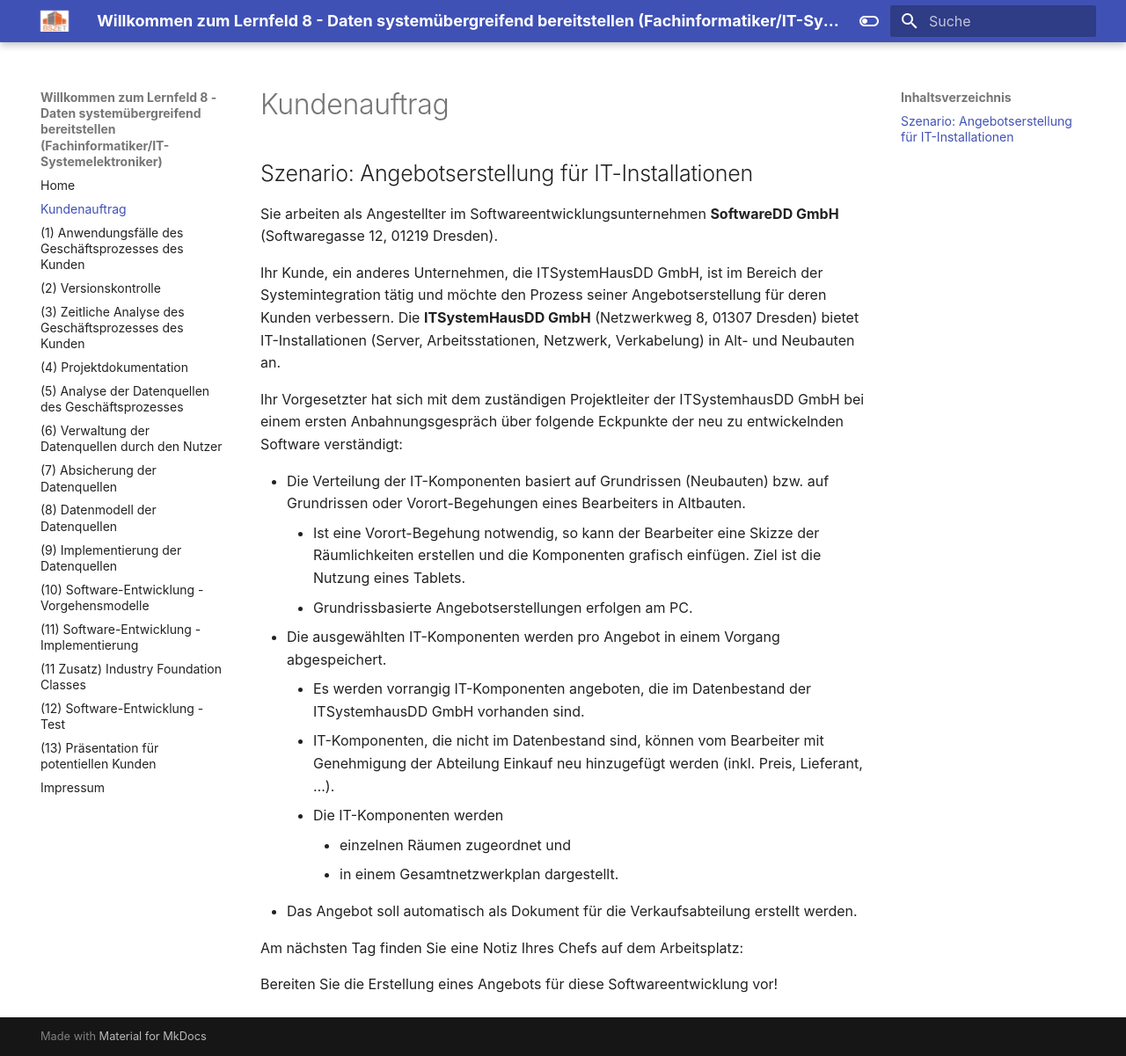
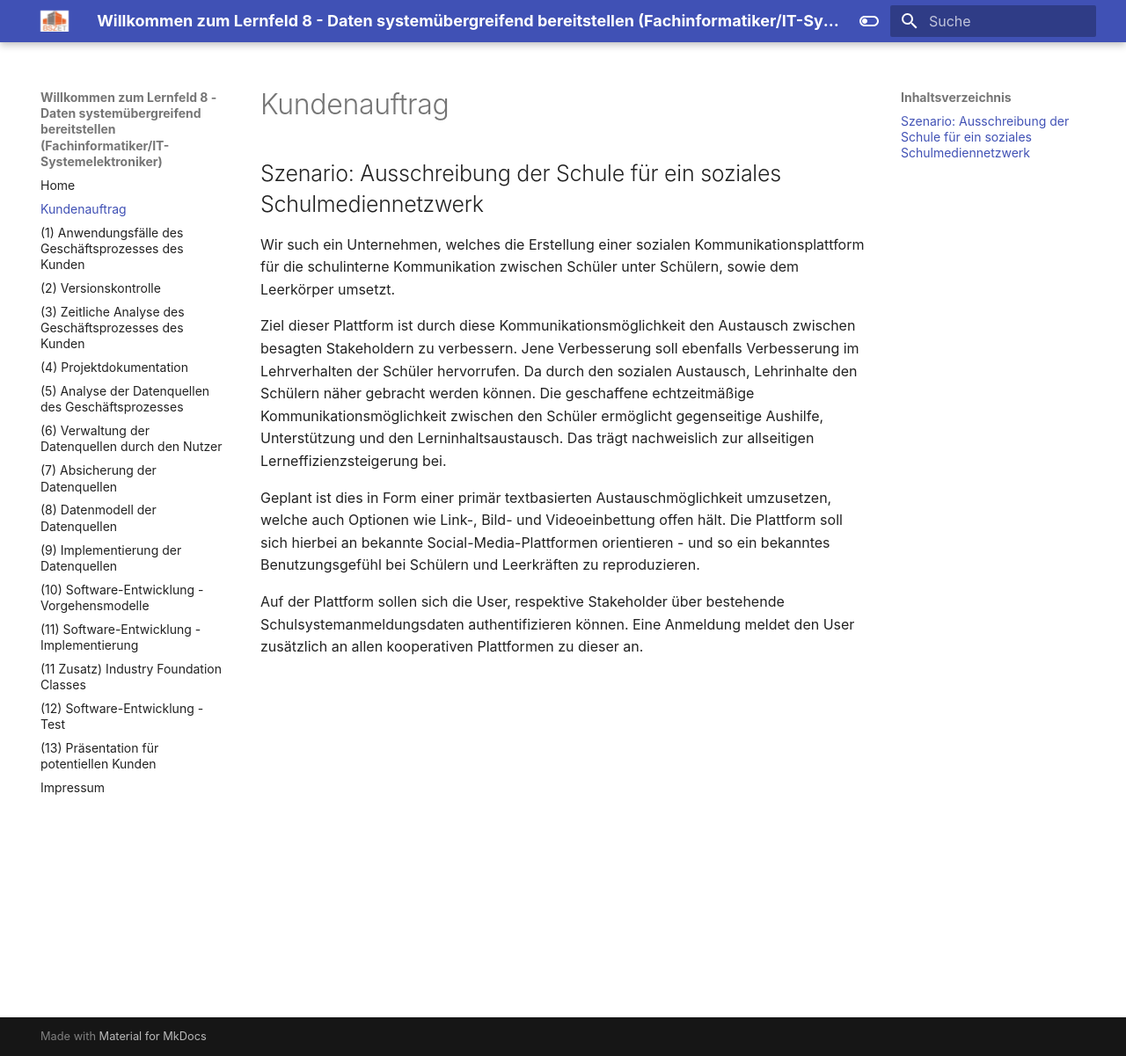
Before and after one commit to LF11-Projekte/ULFX, an MkDocs documentation site: the page built from docs/mkdocs/docs/kundenauftrag.md, in a window 1280 px wide and 1201 px high. Shown: the whole window at 88% size. Built offline with MkDocs 1.6.1 and Material for MkDocs 9.7.7, drawn with Linux system fonts in a browser that asks for light colours.

Commit message:
Kundenauftrag eingefügt

```diff
--- a/docs/mkdocs/docs/kundenauftrag.md
+++ b/docs/mkdocs/docs/kundenauftrag.md
@@ -1,31 +1,9 @@
-## Szenario: Angebotserstellung für IT-Installationen
+## Szenario: Ausschreibung der Schule für ein soziales Schulmediennetzwerk
 
-Sie arbeiten als Angestellter im Softwareentwicklungsunternehmen **SoftwareDD GmbH** (Softwaregasse 12,
-01219 Dresden).
+Wir such ein Unternehmen, welches die Erstellung einer sozialen Kommunikationsplattform für die schulinterne Kommunikation zwischen Schüler unter Schülern, sowie dem Leerkörper umsetzt.
 
-Ihr Kunde, ein anderes Unternehmen, die ITSystemHausDD GmbH, ist im Bereich der Systemintegration tätig
-und möchte den Prozess seiner Angebotserstellung für deren Kunden verbessern. Die **ITSystemHausDD GmbH**
-(Netzwerkweg 8, 01307 Dresden) bietet IT-Installationen (Server, Arbeitsstationen, Netzwerk, Verkabelung) in
-Alt- und Neubauten an.
+Ziel dieser Plattform ist durch diese Kommunikationsmöglichkeit den Austausch zwischen besagten Stakeholdern zu verbessern. Jene Verbesserung soll ebenfalls Verbesserung im Lehrverhalten der Schüler hervorrufen. Da durch den sozialen Austausch, Lehrinhalte den Schülern näher gebracht werden können. Die geschaffene echtzeitmäßige Kommunikationsmöglichkeit zwischen den Schüler ermöglicht gegenseitige Aushilfe, Unterstützung und den Lerninhaltsaustausch. Das trägt nachweislich zur allseitigen Lerneffizienzsteigerung bei.
 
-Ihr Vorgesetzter hat sich mit dem zuständigen Projektleiter der ITSystemhausDD GmbH bei einem ersten
-Anbahnungsgespräch über folgende Eckpunkte der neu zu entwickelnden Software verständigt:
+Geplant ist dies in Form einer primär textbasierten Austauschmöglichkeit umzusetzen, welche auch Optionen wie Link-, Bild- und Videoeinbettung offen hält. Die Plattform soll sich hierbei an bekannte Social-Media-Plattformen orientieren - und so ein bekanntes Benutzungsgefühl bei Schülern und Leerkräften zu reproduzieren.
 
-* Die Verteilung der IT-Komponenten basiert auf Grundrissen (Neubauten) bzw. auf Grundrissen oder
-Vorort-Begehungen eines Bearbeiters in Altbauten.
-    * Ist eine Vorort-Begehung notwendig, so kann der Bearbeiter eine Skizze der Räumlichkeiten
-erstellen und die Komponenten grafisch einfügen. Ziel ist die Nutzung eines Tablets.
-    * Grundrissbasierte Angebotserstellungen erfolgen am PC.
-* Die ausgewählten IT-Komponenten werden pro Angebot in einem Vorgang abgespeichert.
-    * Es werden vorrangig IT-Komponenten angeboten, die im Datenbestand der ITSystemhausDD
-GmbH vorhanden sind.
-    * IT-Komponenten, die nicht im Datenbestand sind, können vom Bearbeiter mit Genehmigung der
-Abteilung Einkauf neu hinzugefügt werden (inkl. Preis, Lieferant, …).
-    * Die IT-Komponenten werden
-        * einzelnen Räumen zugeordnet und
-        * in einem Gesamtnetzwerkplan dargestellt.
-* Das Angebot soll automatisch als Dokument für die Verkaufsabteilung erstellt werden.
-
-Am nächsten Tag finden Sie eine Notiz Ihres Chefs auf dem Arbeitsplatz:
-
-Bereiten Sie die Erstellung eines Angebots für diese Softwareentwicklung vor!
+Auf der Plattform sollen sich die User, respektive Stakeholder über bestehende Schulsystemanmeldungsdaten authentifizieren können. Eine Anmeldung meldet den User zusätzlich an allen kooperativen Plattformen zu dieser an.
```
